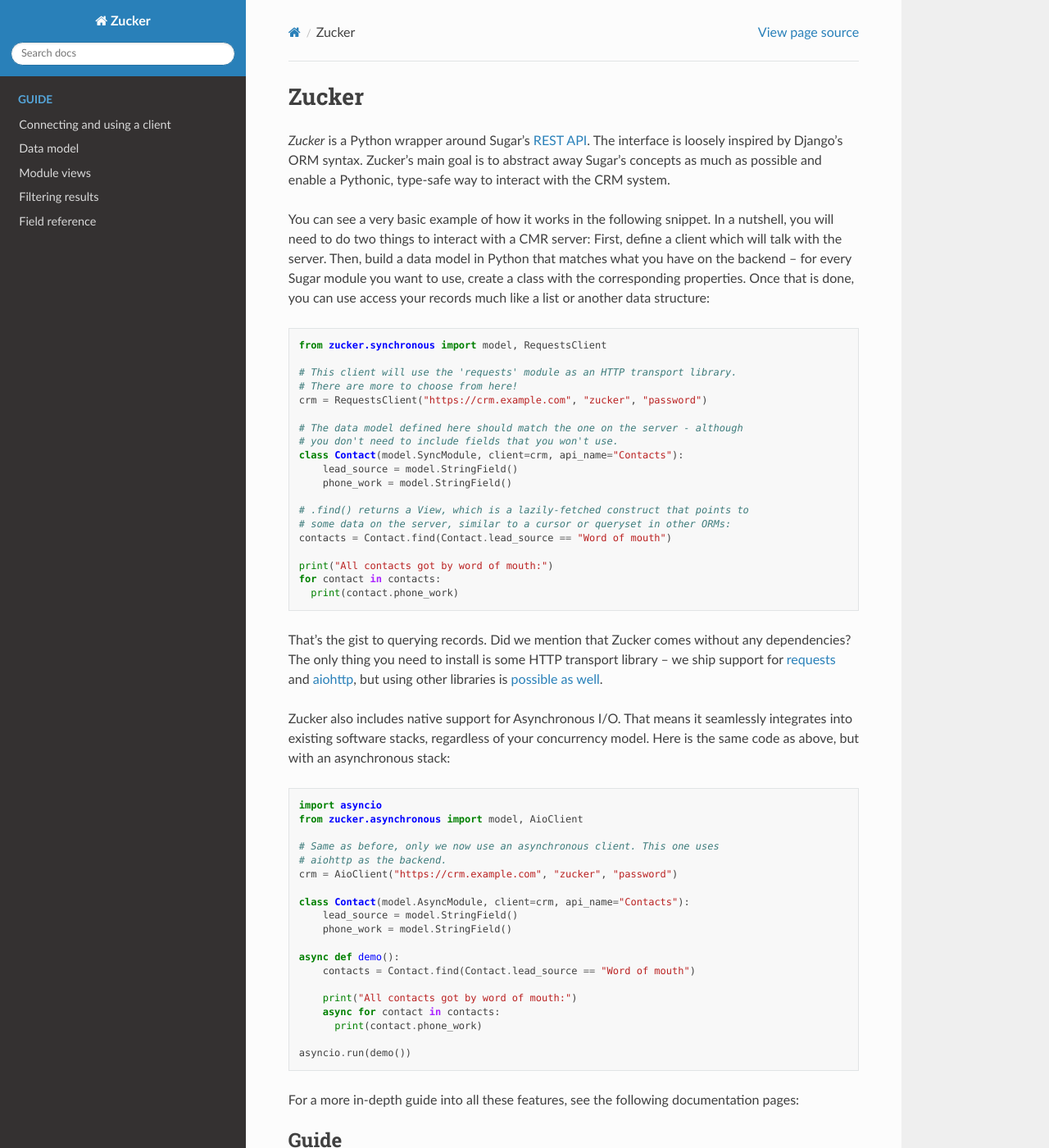
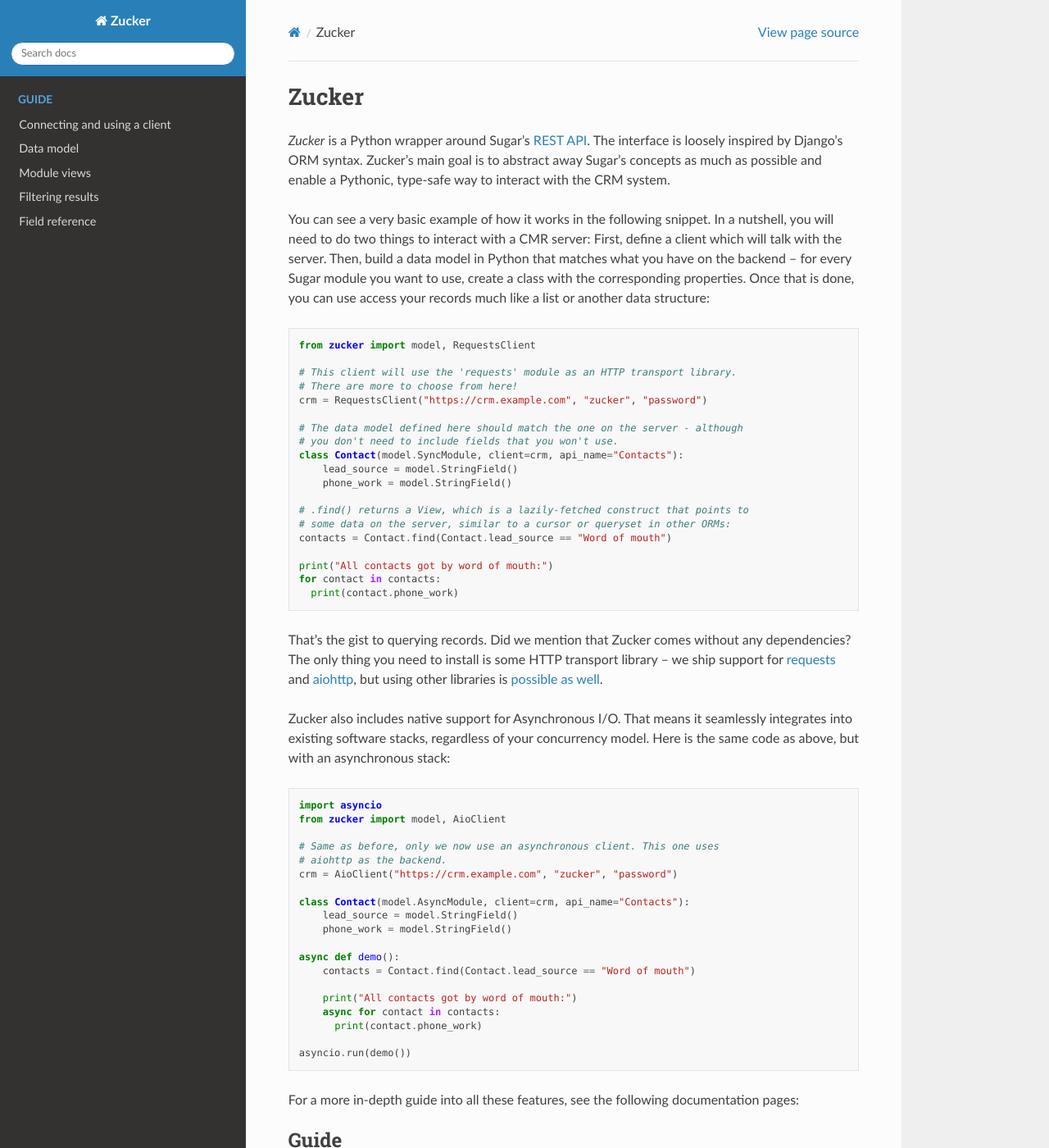
Before and after one commit to iWeltAG/zucker, a Sphinx documentation site: the page built from docs/index.rst, in a window 1280 px wide and 1400 px high. Shown: the whole window at 82% size. Built offline with Sphinx 7.4.7 and the Read the Docs theme 2.0.0, drawn with Linux system fonts in a browser that asks for light colours.

Commit message:
Tweak documentation

```diff
--- a/docs/fields.rst
+++ b/docs/fields.rst
@@ -102,7 +102,7 @@
 
 The Sugar Studio allows to define fields of a type called *Dropdown*.
 This field type allows users to select exactly one out of a predefined set of values.
-Zucker maps these fields to Python's :module:`enum` types:
+Zucker maps these fields to Python's :mod:`enum` types:
 
 .. autoclass:: zucker.model.EnumField
   :members:
--- a/docs/index.rst
+++ b/docs/index.rst
@@ -17,7 +17,7 @@
 
 .. code-block:: python
 
-  from zucker.synchronous import model, RequestsClient
+  from zucker import model, RequestsClient
 
   # This client will use the 'requests' module as an HTTP transport library.
   # There are more to choose from here!
@@ -52,7 +52,7 @@
 .. code-block:: python
 
   import asyncio
-  from zucker.asynchronous import model, AioClient
+  from zucker import model, AioClient
 
   # Same as before, only we now use an asynchronous client. This one uses
   # aiohttp as the backend.
--- a/docs/model.rst
+++ b/docs/model.rst
@@ -68,7 +68,7 @@
 
 You can name the class whatever you want, but make sure the name in the generic
 (square brackets) matches the name of the class. In case you are not using
-Python :module:`typing`, you can also leave out the generic entirely.
+Python :mod:`typing`, you can also leave out the generic entirely.
 
 If the class has a different name as the corresponding Sugar module, you need to
 provide the latter as an `api_name` parameter. This will mostly be the case for
```
